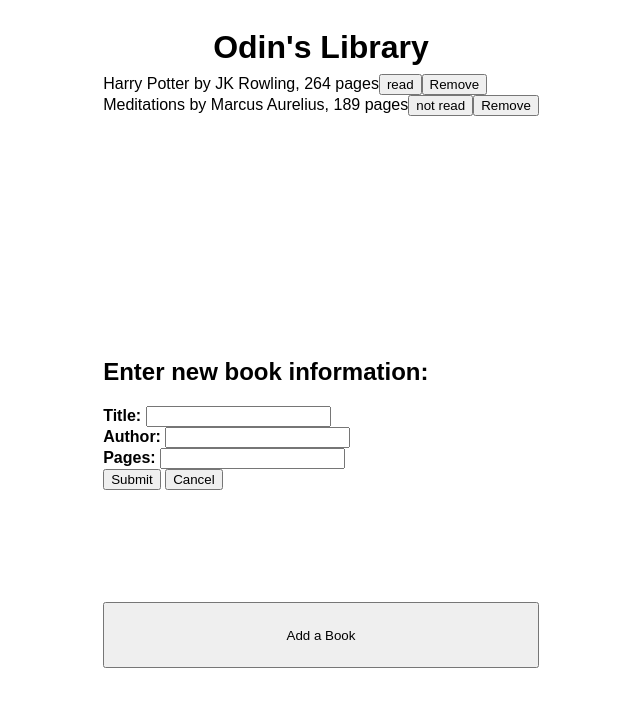
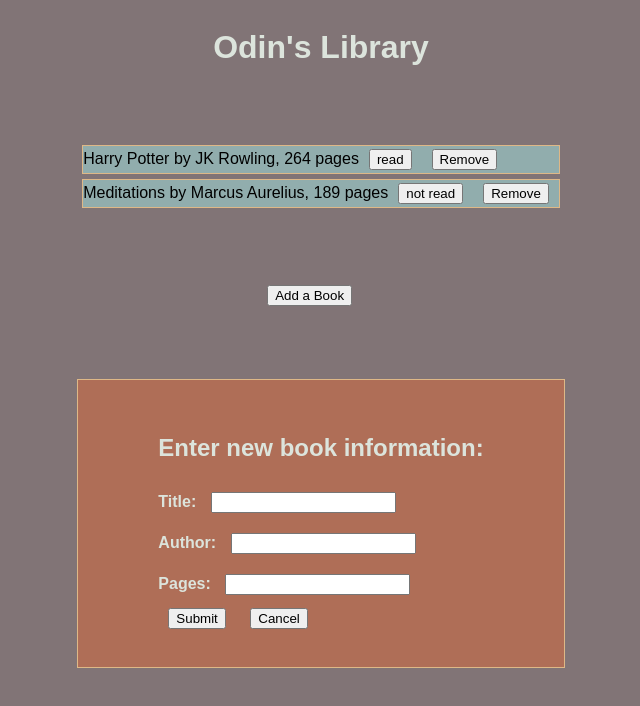
Before and after one commit to Jonjo15/library, a plain HTML site: page index.html in a window 1280 px wide. Both pictures are taken after a click on the button "Add a Book". Shown: the whole page, without its empty margins (319-959 px from the left). Drawn offline with Linux system fonts and the light colour scheme.

Commit message:
Library project finished

```diff
--- a/index.html
+++ b/index.html
@@ -9,6 +9,9 @@
 <body>
     <h1>Odin's Library</h1>
     <div class="books"></div>
+    <div class="newBook">
+        <button id="addBook">Add a Book</button>
+    </div>
     <div class="form">
         <form onsubmit="return false">
             <h2>Enter new book information:</h2>
@@ -43,7 +46,6 @@
             <button id="cancel" type="submit">Cancel</button>
         </form>
     </div>
-    <button id="addBook">Add a Book</button>
     <script src="script.js"></script>
 </body>
 </html>
--- a/script.js
+++ b/script.js
@@ -106,7 +106,7 @@ function displayBook(book) {
     div.classList.add("divs");
 }
 function displayForm() {
-    form.style.display = "flex";
+    form.style.display = "grid";
 }
 //let test;
 function addButton() {
--- a/styles.css
+++ b/styles.css
@@ -3,9 +3,41 @@ body {
     display: grid;
     justify-content: center;
     height: 660px;
-    grid-template-rows:10% 40% 40%;
+    grid-template-rows: 20% auto auto auto;
+    background-color: rgb(129, 116, 118);
 
 }
-h1 {
+.newbook {
+    display: grid;
+    align-items: stretch;
+    align-self: stretch;
+    justify-items: stretch;
+    justify-self: stretch;
+}
+h1, h2, strong {
     text-align: center;
+    color: rgb(220, 228, 220);
 }
+#addBook {
+    margin-left: 190px;
+    margin-right: auto;
+}
+input {
+    margin: 10px 10px;
+}
+button {
+    margin: 3px 10px;
+}
+.divs {
+    background-color: rgb(145, 173, 173);
+    border: 0.5px solid burlywood;
+    margin: 5px 5px;
+}
+.form {
+    border: 0.5px solid burlywood;
+    display: grid;
+    align-content: center;
+    justify-items: center;
+    text-decoration: rgb(220, 228, 220);
+    background-color:  #af6e57;
+}
```
